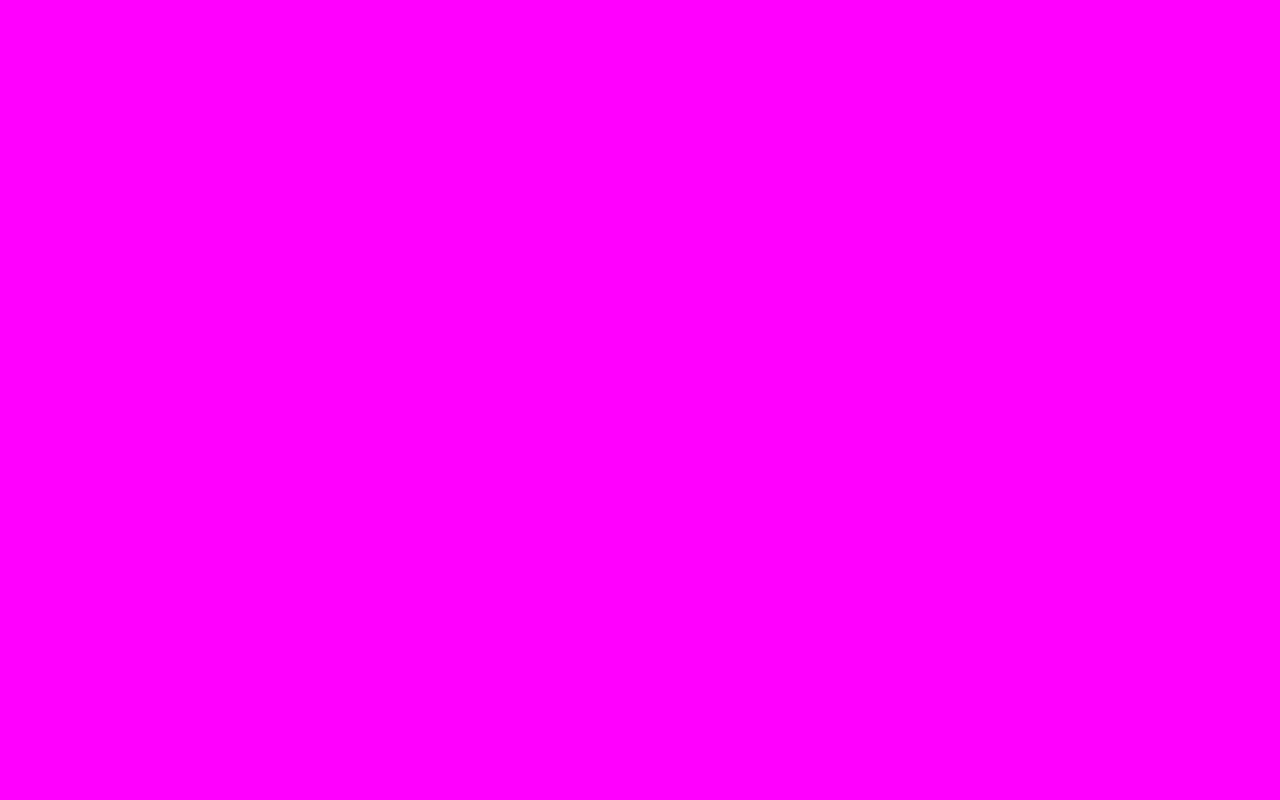
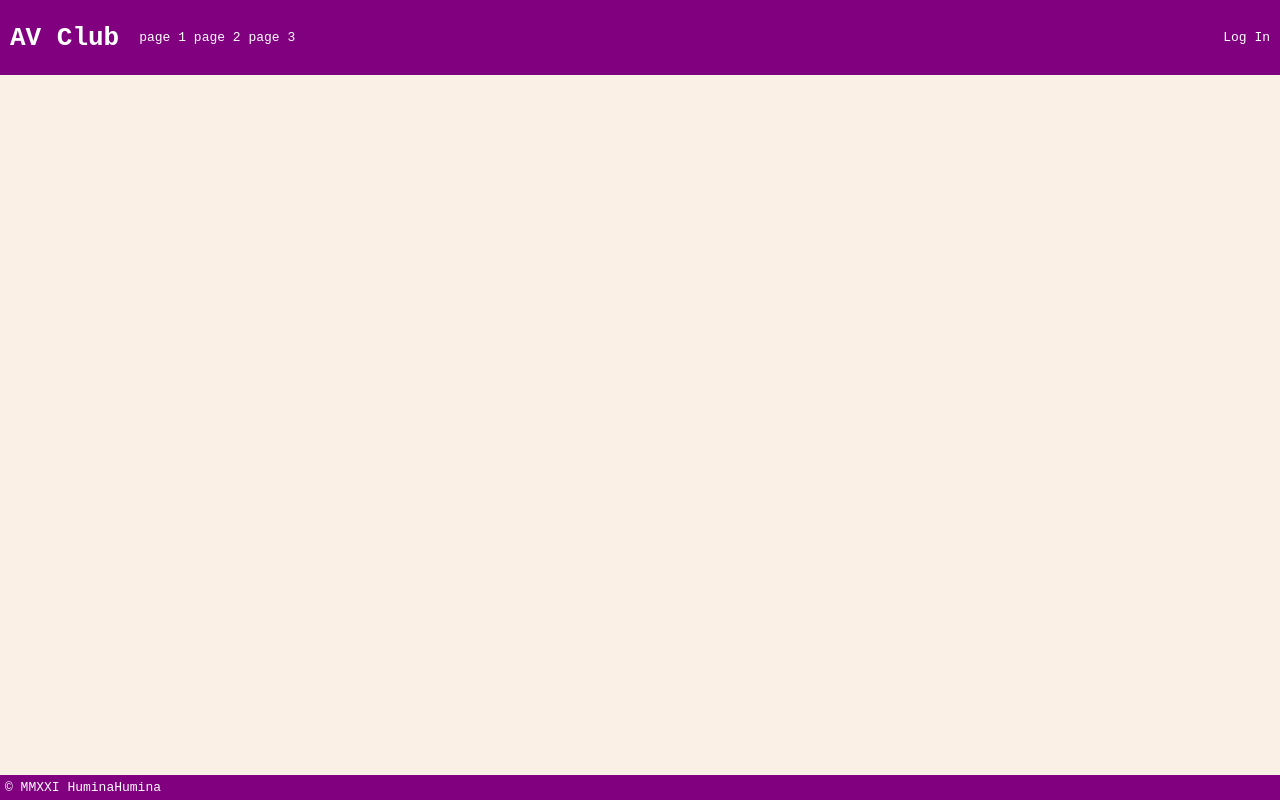
Before and after one commit to armaBurton/LAB-02b-copy-website, a plain HTML site: page index.html in a window 1280 px wide. Drawn offline with Linux system fonts and the light colour scheme.

Commit message:
grid practice mostly

```diff
--- a/index.html
+++ b/index.html
@@ -8,6 +8,20 @@
     <title>Website Copy</title>
 </head>
 <body>
-
+    <header>
+        <h1>AV Club</h1>
+        <nav>
+            <a href="#">page 1</a>
+            <a href="#">page 2</a>
+            <a href="#">page 3</a>
+        </nav>
+        <div>
+            Log In
+        </div>
+    </header>
+    <main></main>
+    <footer>
+        &copy; MMXXI HuminaHumina
+    </footer>
 </body>
 </html>
--- a/style.css
+++ b/style.css
@@ -1,6 +1,48 @@
 *{
     box-sizing: border-box;
-    background-color: fuchsia;
     margin: 0;
     padding: 0;
+    font-family: monospace;
 }
+
+body{
+    height:100vh;
+    display:grid;
+    grid-template-rows: 75px 1fr 25px;
+    background-color: linen;
+}
+
+main{
+    overflow-y: auto;
+    padding: 8px;
+}
+
+header{
+    background-color: purple;
+    color:white;
+    padding: 10px;
+    display: grid;
+    grid-template-columns: auto 1fr auto;
+    align-items: center;
+}
+
+h1{
+    margin-right: 20px;
+}
+
+a{
+    color: white;
+    text-decoration: none;
+}
+
+a:hover{
+    color: yellow;
+}
+
+
+
+footer{
+    background: purple;
+    color:white;
+    padding: 5px;
+}
```
